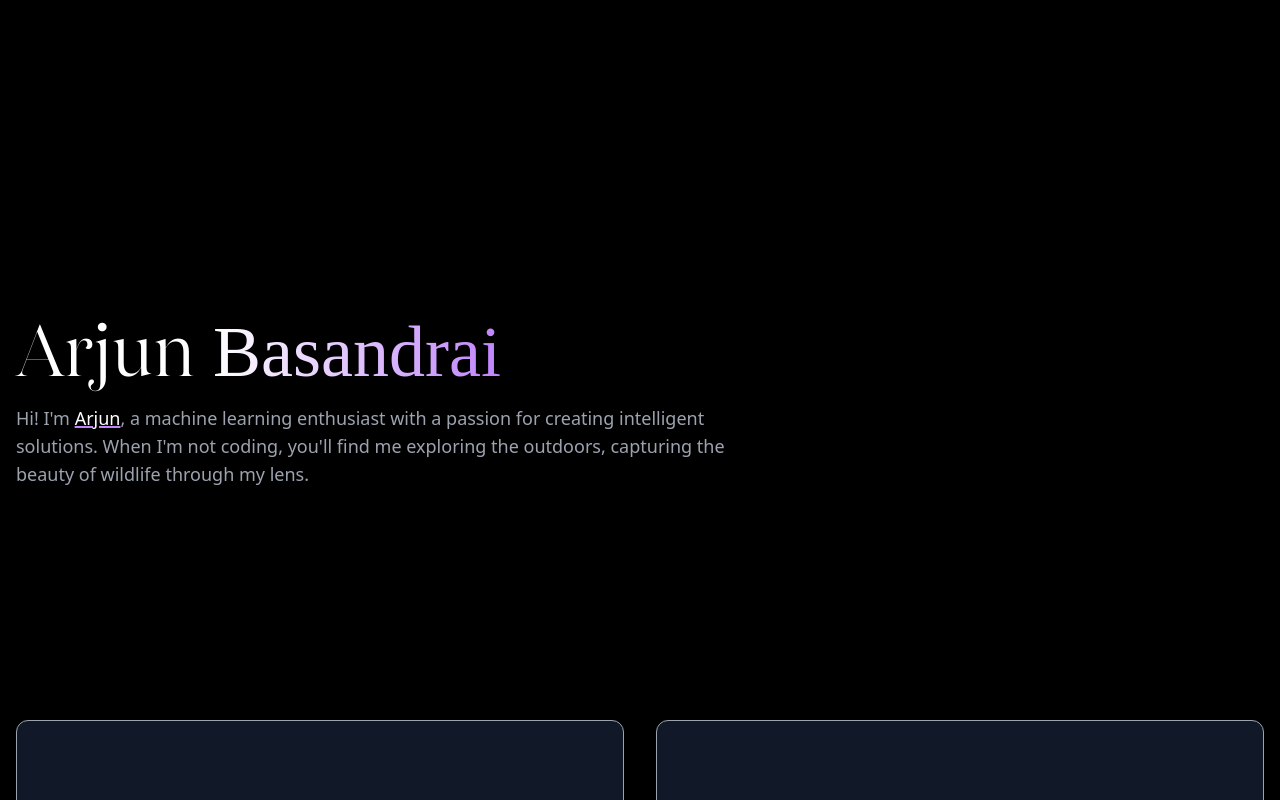
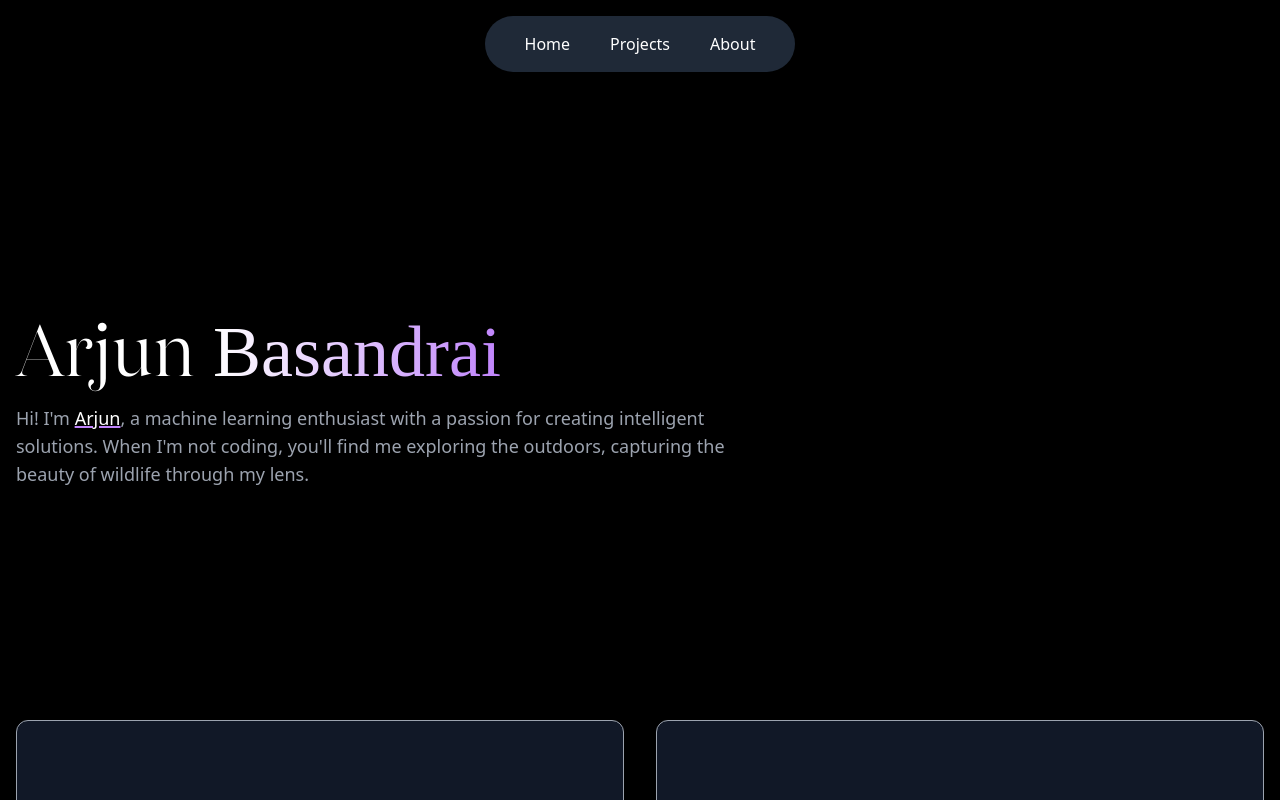
Before and after one commit to ArjunBasandrai/portfolio, a Next.js app: page / in a window 1280 px wide. Shown: the top 800 px of the page. Built offline with nearby package versions, Linux system fonts and the light colour scheme.

Commit message:
feat: added basic navbar

```diff
--- a/package.json
+++ b/package.json
@@ -9,8 +9,10 @@
     "lint": "next lint"
   },
   "dependencies": {
+    "autoprefixer": "^10.4.20",
     "framer-motion": "^11.11.9",
     "gsap": "^3.12.5",
+    "heroicons": "^2.1.5",
     "next": "14.2.15",
     "react": "^18",
     "react-dom": "^18"
--- a/src/app/layout.tsx
+++ b/src/app/layout.tsx
@@ -1,3 +1,5 @@
+import Navbar from "@/components/Navbar"
+
 export const metadata = {
   title: 'Arjun Basandrai - Software Engineer',
   description: 'Arjun Basandrai is a Software Engineer based in Punjab, India. He is passionate about working with large datasets to create real world applications and in his free time he loves to photograph the wildlife around him',
@@ -10,7 +12,10 @@ export default function RootLayout({
 }) {
   return (
     <html lang="en">
-      <body>{children}</body>
+      <body>
+        <Navbar />
+        {children}
+      </body>
     </html>
   )
 }
--- /dev/null
+++ b/src/components/Navbar.tsx
@@ -0,0 +1,30 @@
+'use client';
+
+import { useState } from 'react';
+import Link from 'next/link';
+// import { Bars3Icon, XMarkIcon } from '@heroicons/react/24/outline';
+
+export default function Navbar() {
+    const [isOpen, setIsOpen] = useState(false);
+
+    const toggleMenu = () => {
+        setIsOpen(!isOpen);
+    };
+
+    return (
+        <nav className="fixed top-4 inset-x-0 z-50 bg-gray-800 text-white rounded-[50px] mx-auto w-max px-6">
+            <div className="inline-flex items-center justify-center p-4">
+                <div className='pr-10'>
+                    <Link href="/">Home</Link>
+                </div>
+                <div className='pr-10'>
+                    <Link href="/projects">Projects</Link>
+                </div>
+                <div className=''>
+                    <Link href="/about">About</Link>
+                </div>
+            </div>
+        </nav>
+
+    );
+}
```
Also changed, not shown: 1 other file (tests, documents, lock files or other folders).
